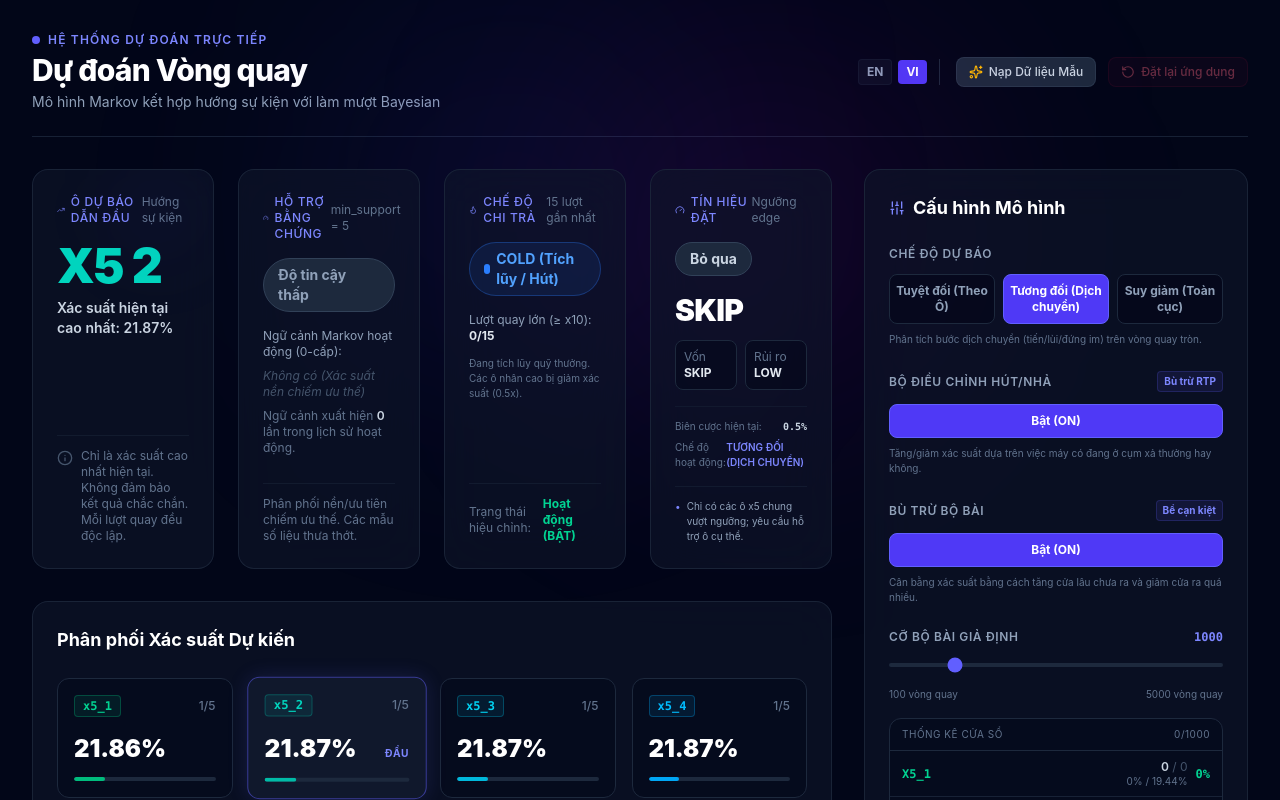
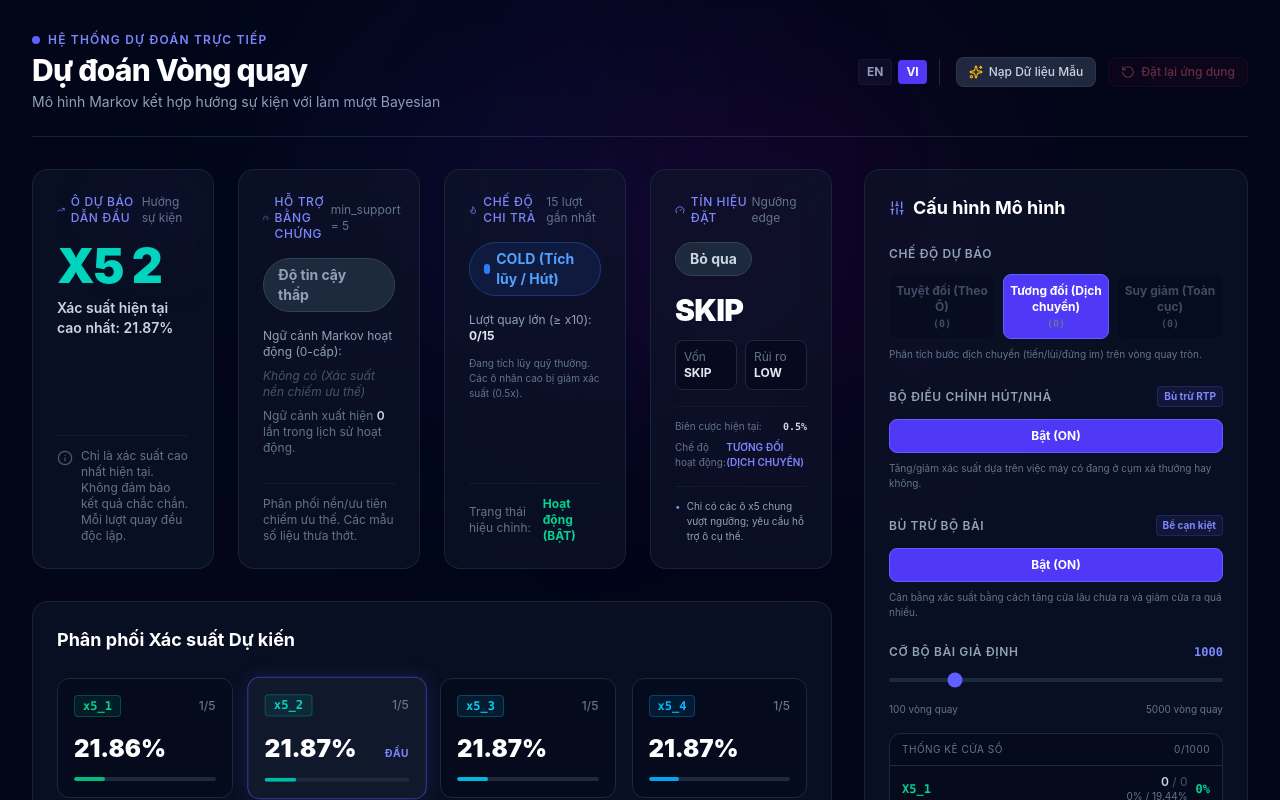
Before and after one commit to patdev495/hiya-app, a React (Vite) app: page / in a window 1280 px wide. Shown: the top 800 px of the page. Built offline with nearby package versions, Linux system fonts and the light colour scheme.

Commit message:
feat: display simulated returns next to mode buttons and implement temporary preview mode

```diff
--- a/src/App.tsx
+++ b/src/App.tsx
@@ -1,7 +1,7 @@
 import { useState, useEffect } from 'react';
 import { calculateDeckWindowStats, calculatePrediction, ALL_OUTCOMES, MULTIPLIERS } from './predictionEngine';
 import { calculateBacktest, calculateBettingSignal } from './bettingSignalEngine';
-import type { Outcome, Config, HistoryItem } from './types';
+import type { Outcome, Config, HistoryItem, PredictionMode } from './types';
 import { translations, type Language } from './locales';
 import {
   History,
@@ -116,6 +116,7 @@ export default function App() {
   const [editingId, setEditingId] = useState<string | null>(null);
   const [editingOutcome, setEditingOutcome] = useState<Outcome | ''>('');
   const [language, setLanguage] = useState<Language>('vi');
+  const [previewMode, setPreviewMode] = useState<PredictionMode | null>(null);
 
   useEffect(() => {
     const storedLang = localStorage.getItem('wheel_prediction_lang');
@@ -194,6 +195,7 @@ export default function App() {
       timestamp: Date.now(),
     };
     updateHistoryState([...history, newItem]);
+    setPreviewMode(null);
   };
 
   const handleStartEdit = (item: HistoryItem) => {
@@ -237,9 +239,24 @@ export default function App() {
 
   // Prediction calculation using only the history outcomes
   const historyOutcomes = history.map(h => h.outcome);
-  const prediction = calculatePrediction(historyOutcomes, config);
-  const bettingSignal = calculateBettingSignal(historyOutcomes, prediction, config);
-  const activeModeToShow = bettingSignal.activeMode || config.predictionMode;
+
+  // Calculate simulated returns for each mode over the configured autoModeWindow
+  const autoWindow = config.autoModeWindow || 30;
+  const autoHistory = historyOutcomes.slice(-autoWindow);
+  const modeReturns = {
+    absolute: calculateBacktest(autoHistory, { ...config, predictionMode: 'absolute', useAutoModeSwitch: false, useAdaptiveSafety: false }).estimatedReturn,
+    relative: calculateBacktest(autoHistory, { ...config, predictionMode: 'relative', useAutoModeSwitch: false, useAdaptiveSafety: false }).estimatedReturn,
+    decay: calculateBacktest(autoHistory, { ...config, predictionMode: 'decay', useAutoModeSwitch: false, useAdaptiveSafety: false }).estimatedReturn,
+  };
+
+  // If previewMode is active, override config for prediction and betting signal calculations
+  const activeConfigForPrediction = previewMode
+    ? { ...config, predictionMode: previewMode, useAutoModeSwitch: false }
+    : config;
+
+  const prediction = calculatePrediction(historyOutcomes, activeConfigForPrediction);
+  const bettingSignal = calculateBettingSignal(historyOutcomes, prediction, activeConfigForPrediction);
+  const activeModeToShow = previewMode || bettingSignal.activeMode || config.predictionMode;
   const backtestSummary = calculateBacktest(historyOutcomes, config);
   const deckWindowStats = calculateDeckWindowStats(historyOutcomes, config.deckSize);
 
@@ -672,30 +689,104 @@ export default function App() {
                     {t('predMode')}
                   </label>
                   <div className="grid grid-cols-3 gap-2">
+                    {/* Absolute Mode */}
                     <button
-                      onClick={() => updateConfigState({ ...config, predictionMode: 'absolute', useAutoModeSwitch: false })}
-                      className={`py-2 text-xs font-bold rounded-lg border transition-all cursor-pointer ${activeModeToShow === 'absolute' ? 'bg-indigo-600 border-indigo-500 text-white font-black' : 'bg-slate-950/60 border-slate-800 hover:border-slate-700 text-slate-400'}`}
+                      onClick={() => {
+                        if (config.useAutoModeSwitch) {
+                          setPreviewMode(previewMode === 'absolute' ? null : 'absolute');
+                        } else {
+                          updateConfigState({ ...config, predictionMode: 'absolute' });
+                        }
+                      }}
+                      className={`py-2 text-xs font-bold rounded-lg border transition-all cursor-pointer ${
+                        config.useAutoModeSwitch
+                          ? previewMode === 'absolute'
+                            ? 'bg-amber-600/30 border-amber-500 text-amber-300 font-extrabold shadow-[0_0_12px_rgba(245,158,11,0.2)]'
+                            : previewMode === null && activeModeToShow === 'absolute'
+                            ? 'bg-indigo-600 border-indigo-500 text-white font-black'
+                            : 'bg-slate-950/40 border-slate-900/60 text-slate-500 opacity-60 hover:opacity-100 hover:border-slate-800'
+                          : config.predictionMode === 'absolute'
+                          ? 'bg-indigo-600 border-indigo-500 text-white font-black'
+                          : 'bg-slate-950/60 border-slate-800 hover:border-slate-700 text-slate-400'
+                      }`}
                     >
-                      {t('modeAbsolute')}
+                      <div className="flex flex-col items-center">
+                        <span>{t('modeAbsolute')}</span>
+                        <span className={`text-[10px] font-mono mt-0.5 ${modeReturns.absolute > 0 ? 'text-emerald-400' : modeReturns.absolute < 0 ? 'text-rose-400' : 'text-slate-500'}`}>
+                          ({modeReturns.absolute > 0 ? '+' : ''}{modeReturns.absolute})
+                        </span>
+                      </div>
                     </button>
+
+                    {/* Relative Mode */}
                     <button
-                      onClick={() => updateConfigState({ ...config, predictionMode: 'relative', useAutoModeSwitch: false })}
-                      className={`py-2 text-xs font-bold rounded-lg border transition-all cursor-pointer ${activeModeToShow === 'relative' ? 'bg-indigo-600 border-indigo-500 text-white font-black' : 'bg-slate-950/60 border-slate-800 hover:border-slate-700 text-slate-400'}`}
+                      onClick={() => {
+                        if (config.useAutoModeSwitch) {
+                          setPreviewMode(previewMode === 'relative' ? null : 'relative');
+                        } else {
+                          updateConfigState({ ...config, predictionMode: 'relative' });
+                        }
+                      }}
+                      className={`py-2 text-xs font-bold rounded-lg border transition-all cursor-pointer ${
+                        config.useAutoModeSwitch
+                          ? previewMode === 'relative'
+                            ? 'bg-amber-600/30 border-amber-500 text-amber-300 font-extrabold shadow-[0_0_12px_rgba(245,158,11,0.2)]'
+                            : previewMode === null && activeModeToShow === 'relative'
+                            ? 'bg-indigo-600 border-indigo-500 text-white font-black'
+                            : 'bg-slate-950/40 border-slate-900/60 text-slate-500 opacity-60 hover:opacity-100 hover:border-slate-800'
+                          : config.predictionMode === 'relative'
+                          ? 'bg-indigo-600 border-indigo-500 text-white font-black'
+                          : 'bg-slate-950/60 border-slate-800 hover:border-slate-700 text-slate-400'
+                      }`}
                     >
-                      {t('modeRelative')}
+                      <div className="flex flex-col items-center">
+                        <span>{t('modeRelative')}</span>
+                        <span className={`text-[10px] font-mono mt-0.5 ${modeReturns.relative > 0 ? 'text-emerald-400' : modeReturns.relative < 0 ? 'text-rose-400' : 'text-slate-500'}`}>
+                          ({modeReturns.relative > 0 ? '+' : ''}{modeReturns.relative})
+                        </span>
+                      </div>
                     </button>
+
+                    {/* Decay Mode */}
                     <button
-                      onClick={() => updateConfigState({ ...config, predictionMode: 'decay', useAutoModeSwitch: false })}
-                      className={`py-2 text-xs font-bold rounded-lg border transition-all cursor-pointer ${activeModeToShow === 'decay' ? 'bg-indigo-600 border-indigo-500 text-white font-black' : 'bg-slate-950/60 border-slate-800 hover:border-slate-700 text-slate-400'}`}
+                      onClick={() => {
+                        if (config.useAutoModeSwitch) {
+                          setPreviewMode(previewMode === 'decay' ? null : 'decay');
+                        } else {
+                          updateConfigState({ ...config, predictionMode: 'decay' });
+                        }
+                      }}
+                      className={`py-2 text-xs font-bold rounded-lg border transition-all cursor-pointer ${
+                        config.useAutoModeSwitch
+                          ? previewMode === 'decay'
+                            ? 'bg-amber-600/30 border-amber-500 text-amber-300 font-extrabold shadow-[0_0_12px_rgba(245,158,11,0.2)]'
+                            : previewMode === null && activeModeToShow === 'decay'
+                            ? 'bg-indigo-600 border-indigo-500 text-white font-black'
+                            : 'bg-slate-950/40 border-slate-900/60 text-slate-500 opacity-60 hover:opacity-100 hover:border-slate-800'
+                          : config.predictionMode === 'decay'
+                          ? 'bg-indigo-600 border-indigo-500 text-white font-black'
+                          : 'bg-slate-950/60 border-slate-800 hover:border-slate-700 text-slate-400'
+                      }`}
                     >
-                      {t('modeDecay')}
+                      <div className="flex flex-col items-center">
+                        <span>{t('modeDecay')}</span>
+                        <span className={`text-[10px] font-mono mt-0.5 ${modeReturns.decay > 0 ? 'text-emerald-400' : modeReturns.decay < 0 ? 'text-rose-400' : 'text-slate-500'}`}>
+                          ({modeReturns.decay > 0 ? '+' : ''}{modeReturns.decay})
+                        </span>
+                      </div>
                     </button>
                   </div>
                   <p className="text-[10px] text-slate-500 mt-2">
                     {config.useAutoModeSwitch && history.length >= (config.autoModeWindow || 30) ? (
-                      <span className="text-indigo-400 font-medium">
-                        {t('activeModeLabel')}: {t(`mode${activeModeToShow.charAt(0).toUpperCase()}${activeModeToShow.slice(1)}` as any)} {language === 'vi' ? '(Tối ưu tự động)' : '(Auto Optimized)'}
-                      </span>
+                      previewMode ? (
+                        <span className="text-amber-400 font-medium">
+                          ⚠️ {language === 'vi' ? 'Đang xem tạm chế độ' : 'Previewing mode'}: {t(`mode${activeModeToShow.charAt(0).toUpperCase()}${activeModeToShow.slice(1)}` as any)}. {language === 'vi' ? 'Bấm lại để hủy xem tạm.' : 'Click again to cancel preview.'}
+                        </span>
+                      ) : (
+                        <span className="text-indigo-400 font-medium">
+                          {t('activeModeLabel')}: {t(`mode${activeModeToShow.charAt(0).toUpperCase()}${activeModeToShow.slice(1)}` as any)} {language === 'vi' ? '(Tối ưu tự động)' : '(Auto Optimized)'}
+                        </span>
+                      )
                     ) : (
                       <>
                         {config.predictionMode === 'absolute' && t('absoluteDesc')}
```
